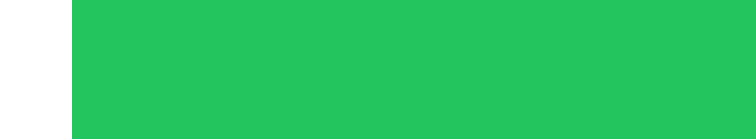
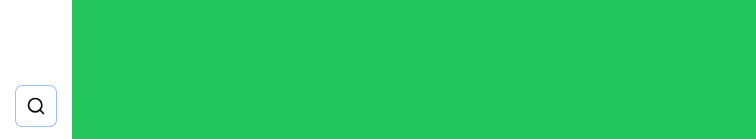
Before and after one commit to christianstamati/dashfolio, a Next.js app: page / in a window 1280 px wide. Shown: the part 658-797 px from the top of the page, without its empty margins (0-756 px from the left). Built offline with nearby package versions, Linux system fonts and the light colour scheme.

Commit message:
added search button

```diff
--- a/src/components/side-nav.tsx
+++ b/src/components/side-nav.tsx
@@ -1,6 +1,6 @@
 "use client";
 import { Avatar, AvatarFallback, AvatarImage } from "@/components/ui/avatar";
-import { ChevronLeft, ChevronRight } from "lucide-react";
+import { ChevronLeft, ChevronRight, Search } from "lucide-react";
 import { useState } from "react";
 import { Button } from "@/components/ui/button";
 import { cn } from "@/lib/utils";
@@ -50,7 +50,7 @@ function SideNav() {
   const [expand, setExpand] = useState(false);
 
   return (
-    <div className="hidden lg:block">
+    <div className="hidden flex-col lg:flex">
       <div
         className={cn("relative flex justify-center p-4", {
           "pb-5 pt-6": expand,
@@ -91,6 +91,12 @@ function SideNav() {
           />
         ))}
       </nav>
+      <div className="h-full" />
+      <div className="p-4">
+        <div className="rounded-md p-2.5 ring-1">
+          <Search size={20} />
+        </div>
+      </div>
     </div>
   );
 }
```
